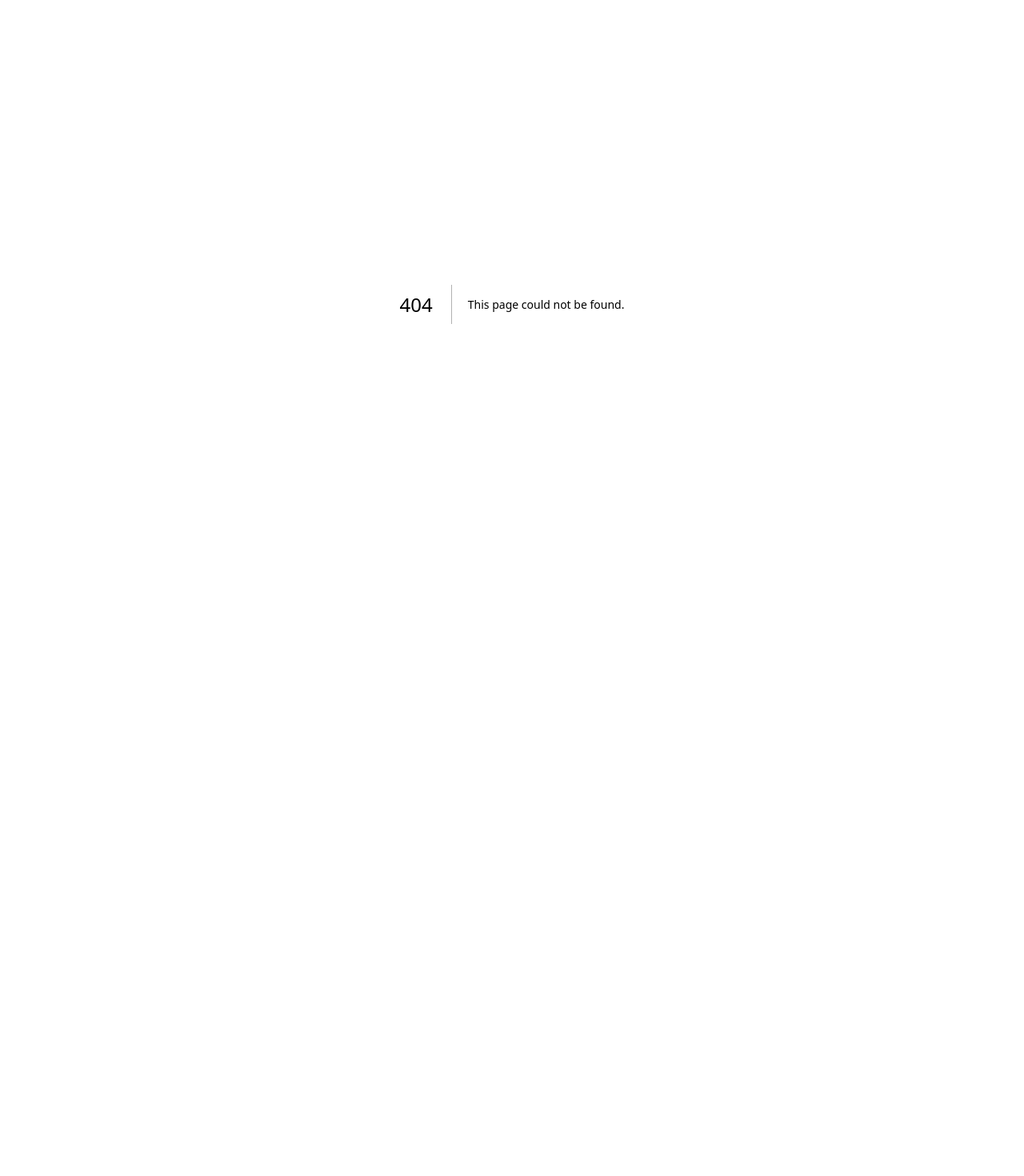
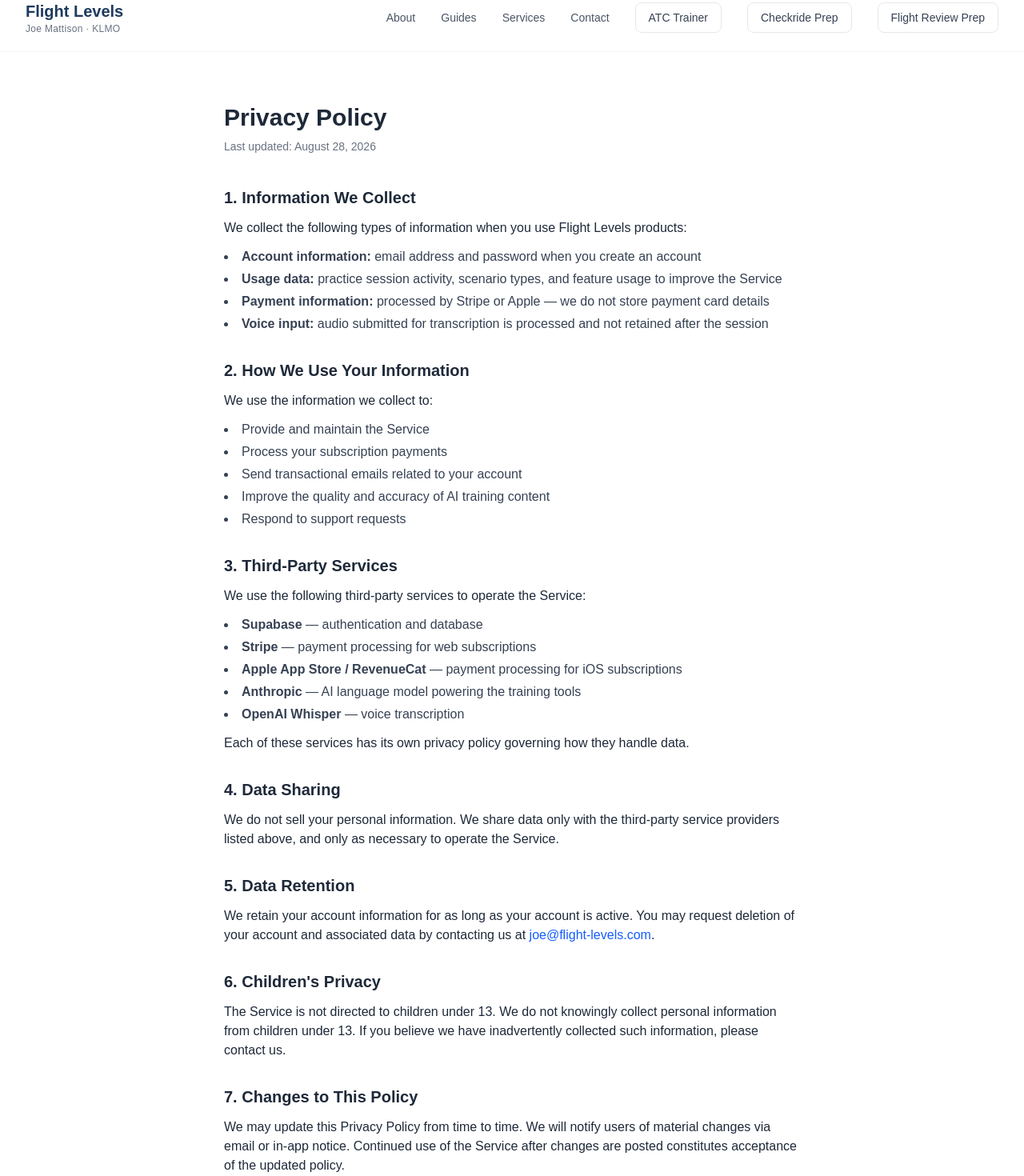
Before and after one commit to joefit21/flight-levels-site, a Next.js app: page /privacy in a window 1280 px wide. Before the commit this address had no page. Shown: the part 20-1490 px from the top of the page at 80% size. Before the commit the page ends 800 px from the top, so only its background shows below. Built offline with nearby package versions, Linux system fonts and the light colour scheme.

Commit message:
Add Terms of Use and Privacy Policy pages
Co-Authored-By: Claude Sonnet 4.6 <noreply@anthropic.com>

```diff
--- /dev/null
+++ b/app/privacy/page.js
@@ -0,0 +1,81 @@
+import Nav from '../components/Nav'
+import Footer from '../components/Footer'
+
+export const metadata = {
+  title: 'Privacy Policy',
+  description: 'Privacy Policy for Flight Levels products including ATC Clearance Trainer and Checkride Prep AI.',
+}
+
+export default function Privacy() {
+  return (
+    <>
+      <Nav />
+      <main className="max-w-3xl mx-auto px-6 py-16 text-gray-800">
+        <h1 className="text-3xl font-bold mb-2">Privacy Policy</h1>
+        <p className="text-sm text-gray-500 mb-10">Last updated: August 28, 2026</p>
+
+        <section className="mb-8">
+          <h2 className="text-xl font-semibold mb-3">1. Information We Collect</h2>
+          <p className="mb-3">We collect the following types of information when you use Flight Levels products:</p>
+          <ul className="list-disc list-inside space-y-1 text-gray-700">
+            <li><strong>Account information:</strong> email address and password when you create an account</li>
+            <li><strong>Usage data:</strong> practice session activity, scenario types, and feature usage to improve the Service</li>
+            <li><strong>Payment information:</strong> processed by Stripe or Apple — we do not store payment card details</li>
+            <li><strong>Voice input:</strong> audio submitted for transcription is processed and not retained after the session</li>
+          </ul>
+        </section>
+
+        <section className="mb-8">
+          <h2 className="text-xl font-semibold mb-3">2. How We Use Your Information</h2>
+          <p className="mb-3">We use the information we collect to:</p>
+          <ul className="list-disc list-inside space-y-1 text-gray-700">
+            <li>Provide and maintain the Service</li>
+            <li>Process your subscription payments</li>
+            <li>Send transactional emails related to your account</li>
+            <li>Improve the quality and accuracy of AI training content</li>
+            <li>Respond to support requests</li>
+          </ul>
+        </section>
+
+        <section className="mb-8">
+          <h2 className="text-xl font-semibold mb-3">3. Third-Party Services</h2>
+          <p>We use the following third-party services to operate the Service:</p>
+          <ul className="list-disc list-inside space-y-1 text-gray-700 mt-3">
+            <li><strong>Supabase</strong> — authentication and database</li>
+            <li><strong>Stripe</strong> — payment processing for web subscriptions</li>
+            <li><strong>Apple App Store / RevenueCat</strong> — payment processing for iOS subscriptions</li>
+            <li><strong>Anthropic</strong> — AI language model powering the training tools</li>
+            <li><strong>OpenAI Whisper</strong> — voice transcription</li>
+          </ul>
+          <p className="mt-3">Each of these services has its own privacy policy governing how they handle data.</p>
+        </section>
+
+        <section className="mb-8">
+          <h2 className="text-xl font-semibold mb-3">4. Data Sharing</h2>
+          <p>We do not sell your personal information. We share data only with the third-party service providers listed above, and only as necessary to operate the Service.</p>
+        </section>
+
+        <section className="mb-8">
+          <h2 className="text-xl font-semibold mb-3">5. Data Retention</h2>
+          <p>We retain your account information for as long as your account is active. You may request deletion of your account and associated data by contacting us at <a href="mailto:joe@flight-levels.com" className="text-blue-600 hover:underline">joe@flight-levels.com</a>.</p>
+        </section>
+
+        <section className="mb-8">
+          <h2 className="text-xl font-semibold mb-3">6. Children's Privacy</h2>
+          <p>The Service is not directed to children under 13. We do not knowingly collect personal information from children under 13. If you believe we have inadvertently collected such information, please contact us.</p>
+        </section>
+
+        <section className="mb-8">
+          <h2 className="text-xl font-semibold mb-3">7. Changes to This Policy</h2>
+          <p>We may update this Privacy Policy from time to time. We will notify users of material changes via email or in-app notice. Continued use of the Service after changes are posted constitutes acceptance of the updated policy.</p>
+        </section>
+
+        <section className="mb-8">
+          <h2 className="text-xl font-semibold mb-3">8. Contact</h2>
+          <p>Questions about this Privacy Policy may be directed to <a href="mailto:joe@flight-levels.com" className="text-blue-600 hover:underline">joe@flight-levels.com</a>.</p>
+        </section>
+      </main>
+      <Footer />
+    </>
+  )
+}
--- /dev/null
+++ b/app/terms/page.js
@@ -0,0 +1,70 @@
+import Nav from '../components/Nav'
+import Footer from '../components/Footer'
+
+export const metadata = {
+  title: 'Terms of Use',
+  description: 'Terms of Use for Flight Levels products including ATC Clearance Trainer and Checkride Prep AI.',
+}
+
+export default function Terms() {
+  return (
+    <>
+      <Nav />
+      <main className="max-w-3xl mx-auto px-6 py-16 text-gray-800">
+        <h1 className="text-3xl font-bold mb-2">Terms of Use</h1>
+        <p className="text-sm text-gray-500 mb-10">Last updated: August 28, 2026</p>
+
+        <section className="mb-8">
+          <h2 className="text-xl font-semibold mb-3">1. Acceptance of Terms</h2>
+          <p>By accessing or using any Flight Levels product — including ATC Clearance Trainer and Checkride Prep AI (collectively, the "Service") — you agree to be bound by these Terms of Use. If you do not agree, do not use the Service.</p>
+        </section>
+
+        <section className="mb-8">
+          <h2 className="text-xl font-semibold mb-3">2. Description of Service</h2>
+          <p>Flight Levels provides AI-powered aviation training tools for pilots. These tools are intended for educational and practice purposes only. They do not replace official FAA publications, ground instruction, or the judgment of a certificated flight instructor.</p>
+        </section>
+
+        <section className="mb-8">
+          <h2 className="text-xl font-semibold mb-3">3. Subscription and Billing</h2>
+          <p>Access to the full Service requires a paid subscription. Plans are available on a monthly, 6-month, or annual basis at the prices displayed at checkout. Subscriptions renew automatically at the end of each billing period until canceled. You may cancel at any time through your account settings or App Store subscription settings. No refunds are issued for unused portions of a billing period.</p>
+        </section>
+
+        <section className="mb-8">
+          <h2 className="text-xl font-semibold mb-3">4. Account Responsibilities</h2>
+          <p>You are responsible for maintaining the confidentiality of your account credentials and for all activity that occurs under your account. You must provide accurate information when creating your account. Accounts are for individual use and may not be shared.</p>
+        </section>
+
+        <section className="mb-8">
+          <h2 className="text-xl font-semibold mb-3">5. Acceptable Use</h2>
+          <p>You agree not to misuse the Service. Prohibited activities include attempting to reverse-engineer or scrape the Service, using automated tools to access the Service in ways that exceed normal usage, or using the Service for any unlawful purpose.</p>
+        </section>
+
+        <section className="mb-8">
+          <h2 className="text-xl font-semibold mb-3">6. Intellectual Property</h2>
+          <p>All content, design, and software comprising the Service is owned by Flight Levels or its licensors and is protected by applicable intellectual property laws. You may not copy, reproduce, or distribute any part of the Service without written permission.</p>
+        </section>
+
+        <section className="mb-8">
+          <h2 className="text-xl font-semibold mb-3">7. Disclaimer of Warranties</h2>
+          <p>The Service is provided "as is" without warranties of any kind. Flight Levels does not warrant that the Service will be uninterrupted, error-free, or that AI-generated content will be accurate or complete. Aviation training content generated by the Service should always be verified against official FAA sources.</p>
+        </section>
+
+        <section className="mb-8">
+          <h2 className="text-xl font-semibold mb-3">8. Limitation of Liability</h2>
+          <p>To the maximum extent permitted by law, Flight Levels shall not be liable for any indirect, incidental, or consequential damages arising from your use of the Service. Our total liability for any claim shall not exceed the amount you paid for the Service in the three months preceding the claim.</p>
+        </section>
+
+        <section className="mb-8">
+          <h2 className="text-xl font-semibold mb-3">9. Changes to Terms</h2>
+          <p>We may update these Terms from time to time. Continued use of the Service after changes are posted constitutes acceptance of the updated Terms. We will notify users of material changes via email or in-app notice.</p>
+        </section>
+
+        <section className="mb-8">
+          <h2 className="text-xl font-semibold mb-3">10. Contact</h2>
+          <p>Questions about these Terms may be directed to <a href="mailto:joe@flight-levels.com" className="text-blue-600 hover:underline">joe@flight-levels.com</a>.</p>
+        </section>
+      </main>
+      <Footer />
+    </>
+  )
+}
```
